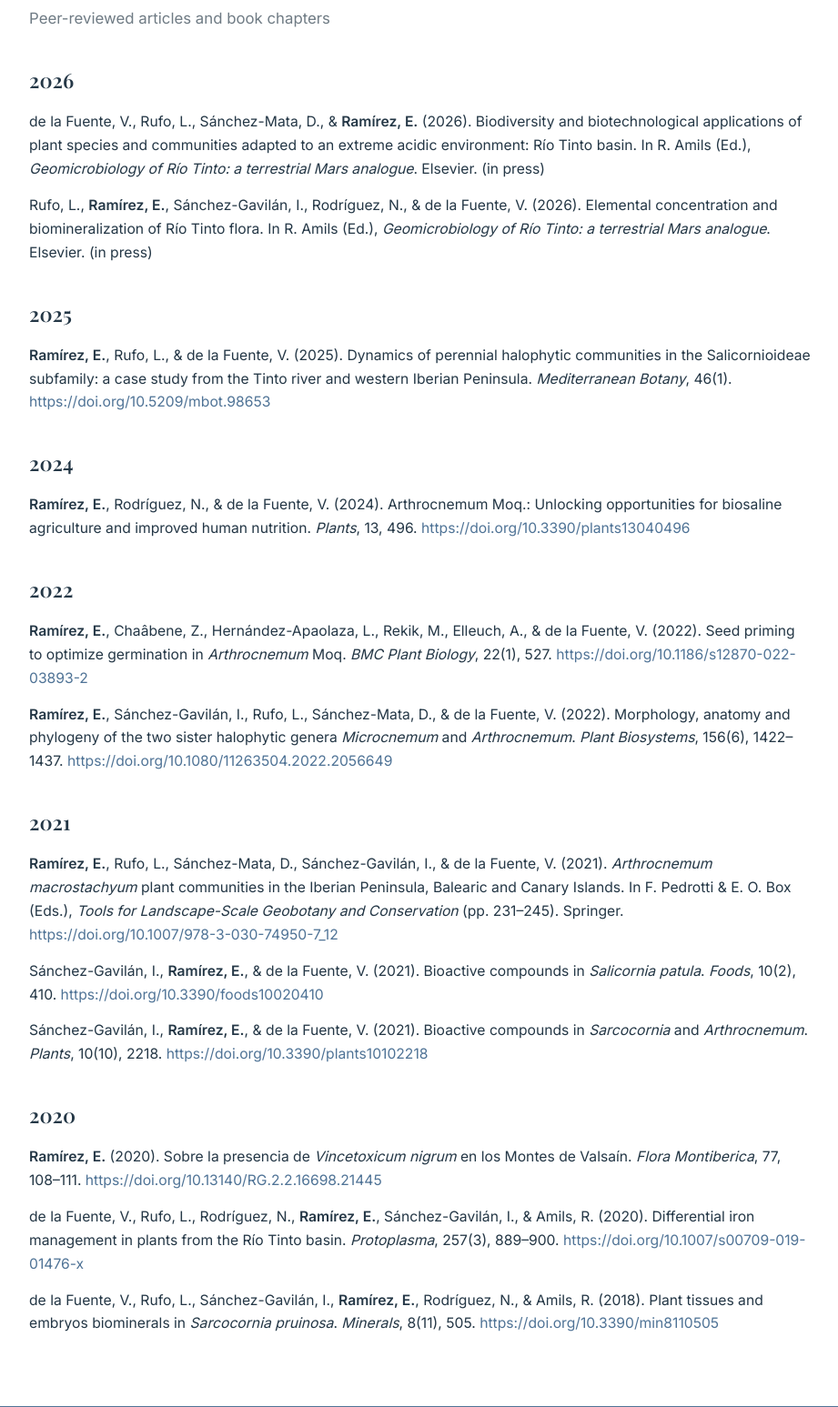
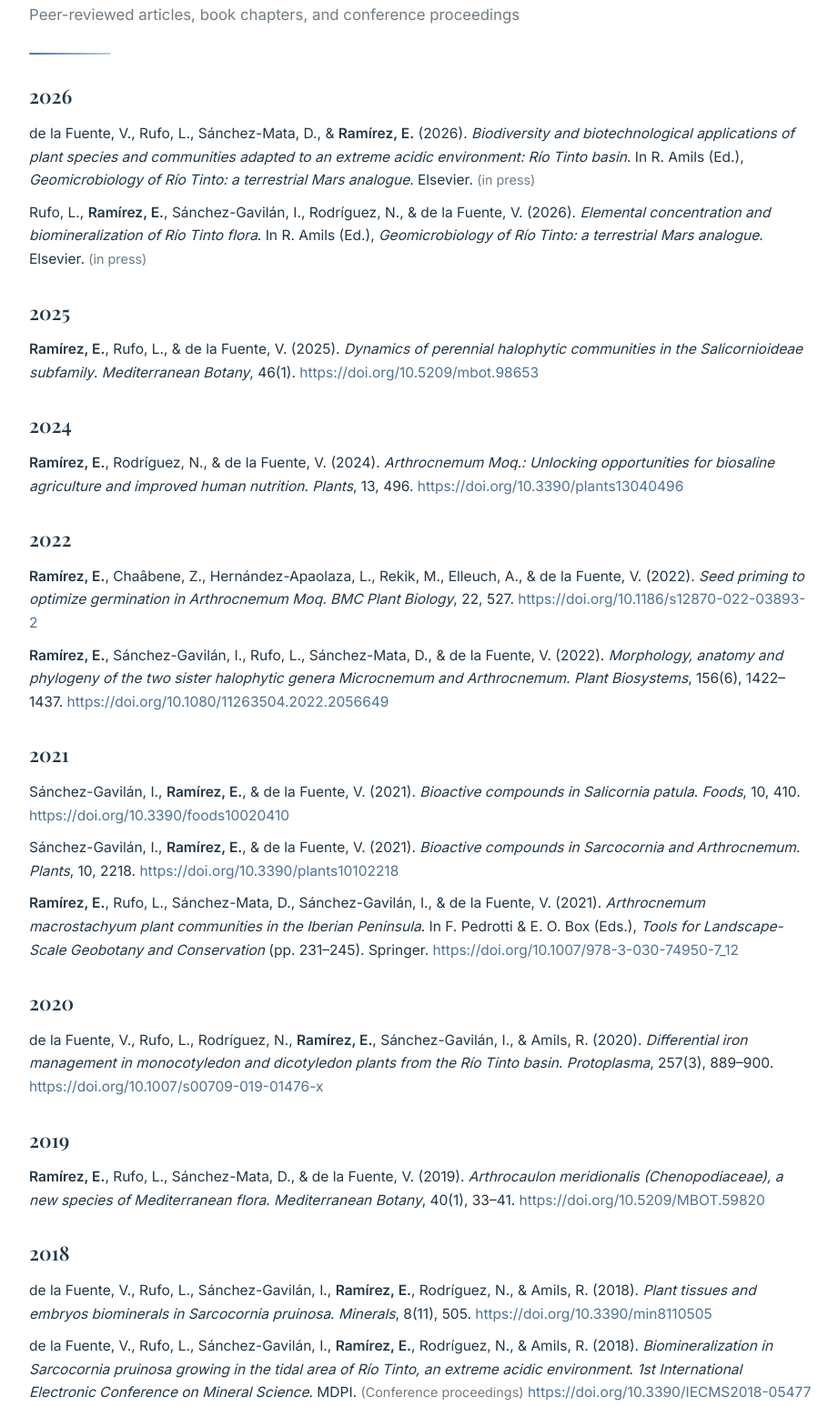
Before and after one commit to estebanramirezch/estebanramirezch.github.io, a plain HTML site: page publications.html in a window 1280 px wide. Shown: the part 175-1722 px from the top of the page at 91% size, without its empty margins (178-1099 px from the left). Drawn offline with nearby package versions, Linux system fonts and the light colour scheme.

Commit message:
Update publications.html

```diff
--- a/publications.html
+++ b/publications.html
@@ -27,11 +27,10 @@ body{
   line-height:1.65;
 }
 
-/* TOP NAV */
+/* NAV */
 .topnav{
   position:sticky;
   top:0;
-  z-index:1000;
   background:#fff;
   border-bottom:1px solid #e3e9ef;
 }
@@ -62,25 +61,34 @@ body{
 h1{
   font-family:var(--serif);
   font-size:2.2rem;
-  margin-bottom:10px;
+  margin-bottom:6px;
 }
 .subtitle{
   color:var(--muted);
   font-size:1.05rem;
-  margin-bottom:36px;
+  margin-bottom:28px;
+}
+
+/* BAR */
+.bar{
+  height:2px;
+  width:90px;
+  background:linear-gradient(90deg,var(--accent),#b9d1e3);
+  border-radius:2px;
+  margin:26px 0 18px 0;
 }
 
 /* YEAR */
 .year{
   font-family:var(--serif);
-  font-size:1.4rem;
-  margin:36px 0 14px 0;
+  font-size:1.35rem;
+  margin:28px 0 10px 0;
 }
 
 /* PUBLICATION */
 .pub{
-  margin-bottom:14px;
-  font-size:0.98rem;
+  margin-bottom:10px;
+  font-size:0.97rem;
 }
 .pub em{
   font-style:italic;
@@ -89,8 +97,10 @@ h1{
   color:var(--accent);
   text-decoration:none;
 }
-.pub a:hover{
-  text-decoration:underline;
+.pub a:hover{text-decoration:underline}
+.note{
+  color:var(--muted);
+  font-size:0.9rem;
 }
 
 /* FOOTER */
@@ -108,13 +118,8 @@ h1{
 }
 
 @media(max-width:700px){
-  h1{
-    font-size:1.8rem;
-  }
-  .footer-inner{
-    flex-direction:column;
-    gap:10px;
-  }
+  h1{font-size:1.8rem;}
+  .footer-inner{flex-direction:column;gap:10px;}
 }
 </style>
 </head>
@@ -137,24 +142,31 @@ h1{
 <div class="wrap">
 
 <h1>Publications</h1>
-<div class="subtitle">Peer-reviewed articles and book chapters</div>
+<div class="subtitle">Peer-reviewed articles, book chapters, and conference proceedings</div>
+<div class="bar"></div>
 
 <!-- 2026 -->
 <div class="year">2026</div>
 
 <div class="pub">
-de la Fuente, V., Rufo, L., Sánchez-Mata, D., &amp; <strong>Ramírez, E.</strong> (2026). Biodiversity and biotechnological applications of plant species and communities adapted to an extreme acidic environment: Río Tinto basin. In R. Amils (Ed.), <em>Geomicrobiology of Río Tinto: a terrestrial Mars analogue</em>. Elsevier. (in press)
+de la Fuente, V., Rufo, L., Sánchez-Mata, D., & <strong>Ramírez, E.</strong> (2026).
+<em>Biodiversity and biotechnological applications of plant species and communities adapted to an extreme acidic environment: Río Tinto basin</em>.
+In R. Amils (Ed.), <em>Geomicrobiology of Río Tinto: a terrestrial Mars analogue</em>. Elsevier. <span class="note">(in press)</span>
 </div>
 
 <div class="pub">
-Rufo, L., <strong>Ramírez, E.</strong>, Sánchez-Gavilán, I., Rodríguez, N., &amp; de la Fuente, V. (2026). Elemental concentration and biomineralization of Río Tinto flora. In R. Amils (Ed.), <em>Geomicrobiology of Río Tinto: a terrestrial Mars analogue</em>. Elsevier. (in press)
+Rufo, L., <strong>Ramírez, E.</strong>, Sánchez-Gavilán, I., Rodríguez, N., & de la Fuente, V. (2026).
+<em>Elemental concentration and biomineralization of Río Tinto flora</em>.
+In R. Amils (Ed.), <em>Geomicrobiology of Río Tinto: a terrestrial Mars analogue</em>. Elsevier. <span class="note">(in press)</span>
 </div>
 
 <!-- 2025 -->
 <div class="year">2025</div>
 
 <div class="pub">
-<strong>Ramírez, E.</strong>, Rufo, L., &amp; de la Fuente, V. (2025). Dynamics of perennial halophytic communities in the Salicornioideae subfamily: a case study from the Tinto river and western Iberian Peninsula. <em>Mediterranean Botany</em>, 46(1).
+<strong>Ramírez, E.</strong>, Rufo, L., & de la Fuente, V. (2025).
+<em>Dynamics of perennial halophytic communities in the Salicornioideae subfamily</em>.
+<em>Mediterranean Botany</em>, 46(1).
 <a href="https://doi.org/10.5209/mbot.98653">https://doi.org/10.5209/mbot.98653</a>
 </div>
 
@@ -162,7 +174,9 @@ Rufo, L., <strong>Ramírez, E.</strong>, Sánchez-Gavilán, I., Rodríguez, N.,
 <div class="year">2024</div>
 
 <div class="pub">
-<strong>Ramírez, E.</strong>, Rodríguez, N., &amp; de la Fuente, V. (2024). Arthrocnemum Moq.: Unlocking opportunities for biosaline agriculture and improved human nutrition. <em>Plants</em>, 13, 496.
+<strong>Ramírez, E.</strong>, Rodríguez, N., & de la Fuente, V. (2024).
+<em><em>Arthrocnemum</em> Moq.: Unlocking opportunities for biosaline agriculture and improved human nutrition</em>.
+<em>Plants</em>, 13, 496.
 <a href="https://doi.org/10.3390/plants13040496">https://doi.org/10.3390/plants13040496</a>
 </div>
 
@@ -170,12 +184,16 @@ Rufo, L., <strong>Ramírez, E.</strong>, Sánchez-Gavilán, I., Rodríguez, N.,
 <div class="year">2022</div>
 
 <div class="pub">
-<strong>Ramírez, E.</strong>, Chaâbene, Z., Hernández-Apaolaza, L., Rekik, M., Elleuch, A., &amp; de la Fuente, V. (2022). Seed priming to optimize germination in <em>Arthrocnemum</em> Moq. <em>BMC Plant Biology</em>, 22(1), 527.
+<strong>Ramírez, E.</strong>, Chaâbene, Z., Hernández-Apaolaza, L., Rekik, M., Elleuch, A., & de la Fuente, V. (2022).
+<em>Seed priming to optimize germination in <em>Arthrocnemum</em> Moq.</em>
+<em>BMC Plant Biology</em>, 22, 527.
 <a href="https://doi.org/10.1186/s12870-022-03893-2">https://doi.org/10.1186/s12870-022-03893-2</a>
 </div>
 
 <div class="pub">
-<strong>Ramírez, E.</strong>, Sánchez-Gavilán, I., Rufo, L., Sánchez-Mata, D., &amp; de la Fuente, V. (2022). Morphology, anatomy and phylogeny of the two sister halophytic genera <em>Microcnemum</em> and <em>Arthrocnemum</em>. <em>Plant Biosystems</em>, 156(6), 1422–1437.
+<strong>Ramírez, E.</strong>, Sánchez-Gavilán, I., Rufo, L., Sánchez-Mata, D., & de la Fuente, V. (2022).
+<em>Morphology, anatomy and phylogeny of the two sister halophytic genera <em>Microcnemum</em> and <em>Arthrocnemum</em></em>.
+<em>Plant Biosystems</em>, 156(6), 1422–1437.
 <a href="https://doi.org/10.1080/11263504.2022.2056649">https://doi.org/10.1080/11263504.2022.2056649</a>
 </div>
 
@@ -183,36 +201,62 @@ Rufo, L., <strong>Ramírez, E.</strong>, Sánchez-Gavilán, I., Rodríguez, N.,
 <div class="year">2021</div>
 
 <div class="pub">
-<strong>Ramírez, E.</strong>, Rufo, L., Sánchez-Mata, D., Sánchez-Gavilán, I., &amp; de la Fuente, V. (2021). <em>Arthrocnemum macrostachyum</em> plant communities in the Iberian Peninsula, Balearic and Canary Islands. In F. Pedrotti &amp; E. O. Box (Eds.), <em>Tools for Landscape-Scale Geobotany and Conservation</em> (pp. 231–245). Springer.
-<a href="https://doi.org/10.1007/978-3-030-74950-7_12">https://doi.org/10.1007/978-3-030-74950-7_12</a>
-</div>
-
-<div class="pub">
-Sánchez-Gavilán, I., <strong>Ramírez, E.</strong>, &amp; de la Fuente, V. (2021). Bioactive compounds in <em>Salicornia patula</em>. <em>Foods</em>, 10(2), 410.
+Sánchez-Gavilán, I., <strong>Ramírez, E.</strong>, & de la Fuente, V. (2021).
+<em>Bioactive compounds in <em>Salicornia patula</em></em>.
+<em>Foods</em>, 10, 410.
 <a href="https://doi.org/10.3390/foods10020410">https://doi.org/10.3390/foods10020410</a>
 </div>
 
 <div class="pub">
-Sánchez-Gavilán, I., <strong>Ramírez, E.</strong>, &amp; de la Fuente, V. (2021). Bioactive compounds in <em>Sarcocornia</em> and <em>Arthrocnemum</em>. <em>Plants</em>, 10(10), 2218.
+Sánchez-Gavilán, I., <strong>Ramírez, E.</strong>, & de la Fuente, V. (2021).
+<em>Bioactive compounds in <em>Sarcocornia</em> and <em>Arthrocnemum</em></em>.
+<em>Plants</em>, 10, 2218.
 <a href="https://doi.org/10.3390/plants10102218">https://doi.org/10.3390/plants10102218</a>
+</div>
+
+<div class="pub">
+<strong>Ramírez, E.</strong>, Rufo, L., Sánchez-Mata, D., Sánchez-Gavilán, I., & de la Fuente, V. (2021).
+<em><em>Arthrocnemum macrostachyum</em> plant communities in the Iberian Peninsula</em>.
+In F. Pedrotti & E. O. Box (Eds.), <em>Tools for Landscape-Scale Geobotany and Conservation</em> (pp. 231–245). Springer.
+<a href="https://doi.org/10.1007/978-3-030-74950-7_12">https://doi.org/10.1007/978-3-030-74950-7_12</a>
 </div>
 
 <!-- 2020 -->
 <div class="year">2020</div>
 
 <div class="pub">
-<strong>Ramírez, E.</strong> (2020). Sobre la presencia de <em>Vincetoxicum nigrum</em> en los Montes de Valsaín. <em>Flora Montiberica</em>, 77, 108–111.
-<a href="https://doi.org/10.13140/RG.2.2.16698.21445">https://doi.org/10.13140/RG.2.2.16698.21445</a>
+de la Fuente, V., Rufo, L., Rodríguez, N., <strong>Ramírez, E.</strong>, Sánchez-Gavilán, I., & Amils, R. (2020).
+<em>Differential iron management in monocotyledon and dicotyledon plants from the Río Tinto basin</em>.
+<em>Protoplasma</em>, 257(3), 889–900.
+<a href="https://doi.org/10.1007/s00709-019-01476-x">https://doi.org/10.1007/s00709-019-01476-x</a>
+</div>
+
+<!-- 2019 -->
+<div class="year">2019</div>
+
+<div class="pub">
+<strong>Ramírez, E.</strong>, Rufo, L., Sánchez-Mata, D., & de la Fuente, V. (2019).
+<em><em>Arthrocaulon meridionalis</em> (Chenopodiaceae), a new species of Mediterranean flora</em>.
+<em>Mediterranean Botany</em>, 40(1), 33–41.
+<a href="https://doi.org/10.5209/MBOT.59820">https://doi.org/10.5209/MBOT.59820</a>
+</div>
+
+<!-- 2018 -->
+<div class="year">2018</div>
+
+<div class="pub">
+de la Fuente, V., Rufo, L., Sánchez-Gavilán, I., <strong>Ramírez, E.</strong>, Rodríguez, N., & Amils, R. (2018).
+<em>Plant tissues and embryos biominerals in <em>Sarcocornia pruinosa</em></em>.
+<em>Minerals</em>, 8(11), 505.
+<a href="https://doi.org/10.3390/min8110505">https://doi.org/10.3390/min8110505</a>
 </div>
 
 <div class="pub">
-de la Fuente, V., Rufo, L., Rodríguez, N., <strong>Ramírez, E.</strong>, Sánchez-Gavilán, I., &amp; Amils, R. (2020). Differential iron management in plants from the Río Tinto basin. <em>Protoplasma</em>, 257(3), 889–900.
-<a href="https://doi.org/10.1007/s00709-019-01476-x">https://doi.org/10.1007/s00709-019-01476-x</a>
-</div>
-
-<div class="pub">
-de la Fuente, V., Rufo, L., Sánchez-Gavilán, I., <strong>Ramírez, E.</strong>, Rodríguez, N., &amp; Amils, R. (2018). Plant tissues and embryos biominerals in <em>Sarcocornia pruinosa</em>. <em>Minerals</em>, 8(11), 505.
-<a href="https://doi.org/10.3390/min8110505">https://doi.org/10.3390/min8110505</a>
+de la Fuente, V., Rufo, L., Sánchez-Gavilán, I., <strong>Ramírez, E.</strong>, Rodríguez, N., & Amils, R. (2018).
+<em>Biomineralization in <em>Sarcocornia pruinosa</em> growing in the tidal area of Río Tinto, an extreme acidic environment</em>.
+<em>1st International Electronic Conference on Mineral Science</em>. MDPI.
+<span class="note">(Conference proceedings)</span>
+<a href="https://doi.org/10.3390/IECMS2018-05477">https://doi.org/10.3390/IECMS2018-05477</a>
 </div>
 
 </div>
```
